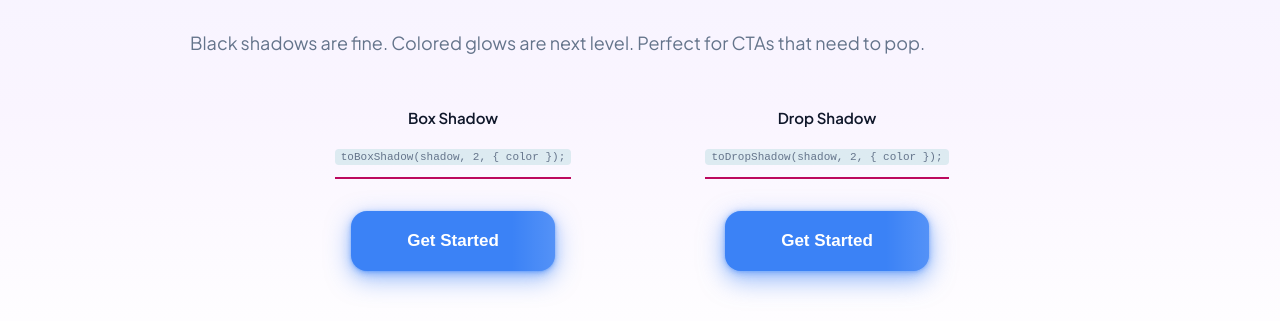
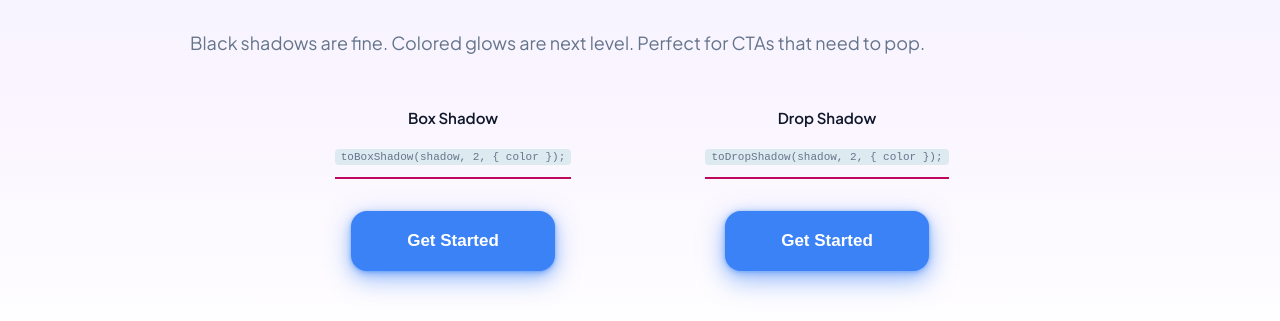
Before and after one commit to sebastian-software/effective-shadow, a React (Vite) app in the folder demo/: page / in a window 1280 px wide. Shown: the part 5936-6257 px from the top of the page. Built offline with nearby package versions, Linux system fonts and the light colour scheme.

Commit message:
fix(demo): remove shimmer animation from colored shadow buttons
The shimmer animation caused visual artifacts and was distracting.
Buttons now have clean hover effects without the moving highlight.

```diff
--- a/demo/src/style.css
+++ b/demo/src/style.css
@@ -1317,25 +1317,6 @@ body {
   background-color: var(--btn-color);
   box-shadow: var(--btn-shadow);
   transition: all 0.3s var(--ease-out-expo);
-  position: relative;
-  overflow: hidden;
-}
-
-/* Shimmer animation for glow buttons */
-.glow-btn::before {
-  content: "";
-  position: absolute;
-  top: 0;
-  left: -100%;
-  width: 100%;
-  height: 100%;
-  background: linear-gradient(
-    90deg,
-    transparent,
-    rgba(255, 255, 255, 0.3),
-    transparent
-  );
-  animation: shimmer 3s infinite;
 }
 
 @keyframes shimmer {
```
